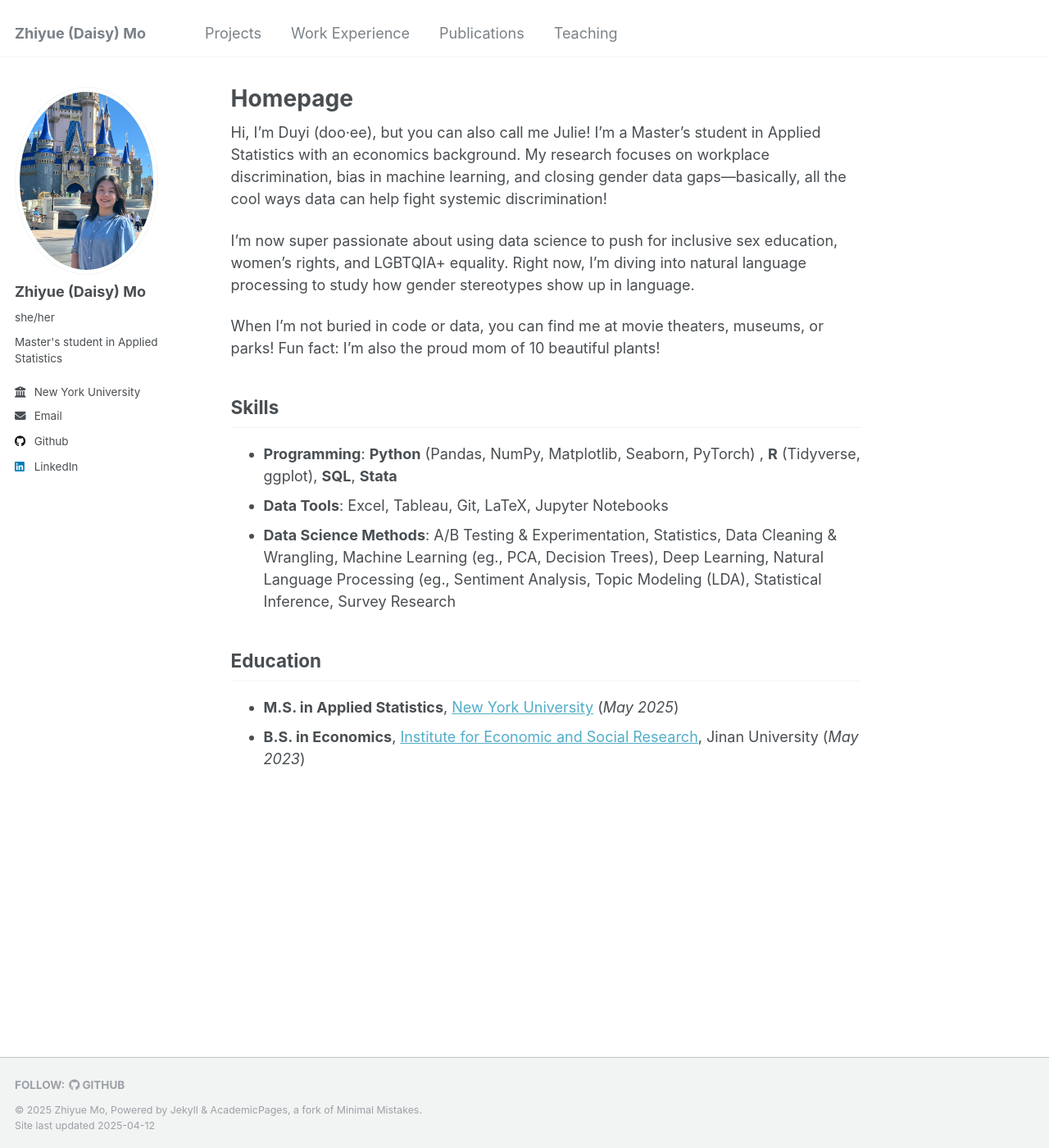
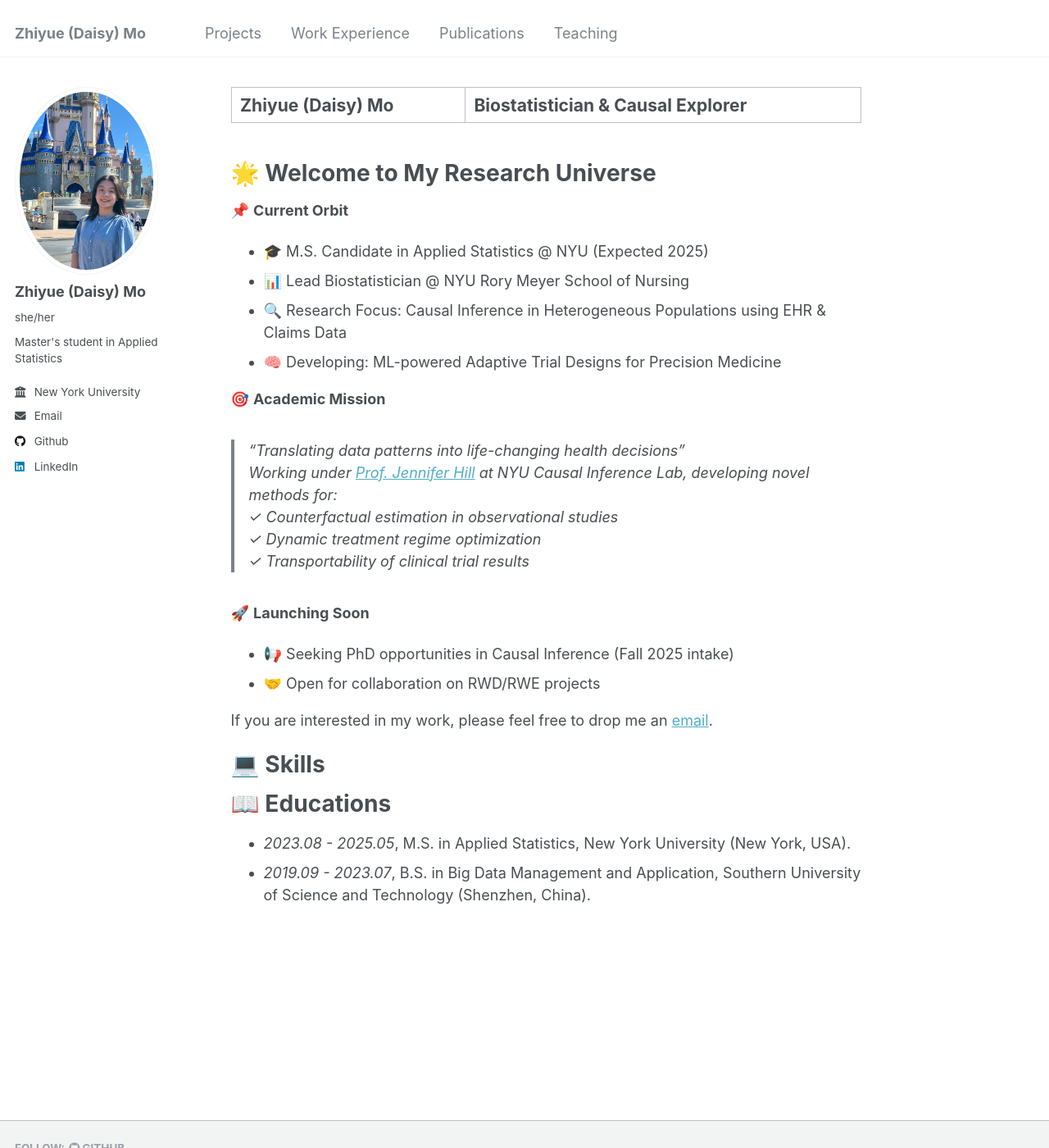
Before and after one commit to zhiyuemo/zhiyuemo.github.io, a Jekyll site: the page built from _pages/about.md, in a window 1280 px wide and 1400 px high. Shown: the whole window at 82% size. Built offline with Jekyll 4.4.1, drawn with Linux system fonts in a browser that asks for light colours.

Commit message:
Update about.md

```diff
--- a/_pages/about.md
+++ b/_pages/about.md
@@ -1,25 +1,45 @@
 ---
 permalink: /
-title: "Homepage"
-excerpt: "About me"
+title: "Zhiyue (Daisy) Mo | Biostatistician & Causal Explorer"
+excerpt: "Harnessing Data to Illuminate Health Decisions"
 author_profile: true
 redirect_from:
   - /about/
   - /about.html
 ---
 
-Hi, I’m Duyi (doo·ee), but you can also call me Julie! I’m a Master’s student in Applied Statistics with an economics background. My research focuses on workplace discrimination, bias in machine learning, and closing gender data gaps—basically, all the cool ways data can help fight systemic discrimination!
+{% if site.google_scholar_stats_use_cdn %}
+{% assign gsDataBaseUrl = "https://cdn.jsdelivr.net/gh/" | append: site.repository | append: "@" %}
+{% else %}
+{% assign gsDataBaseUrl = "https://raw.githubusercontent.com/" | append: site.repository | append: "/" %}
+{% endif %}
+{% assign url = gsDataBaseUrl | append: "google-scholar-stats/gs_data_shieldsio.json" %}
 
-I’m now super passionate about using data science to push for inclusive sex education, women’s rights, and LGBTQIA+ equality. Right now, I’m diving into natural language processing to study how gender stereotypes show up in language.
+<span class='anchor' id='about-me'></span>
+# 🌟 Welcome to My Research Universe
 
-When I’m not buried in code or data, you can find me at movie theaters, museums, or parks! Fun fact: I’m also the proud mom of 10 beautiful plants!
+📌 **Current Orbit**
+- 🎓 M.S. Candidate in Applied Statistics @ NYU (Expected 2025)
+- 📊 Lead Biostatistician @ NYU Rory Meyer School of Nursing
+- 🔍 Research Focus: Causal Inference in Heterogeneous Populations using EHR & Claims Data
+- 🧠 Developing: ML-powered Adaptive Trial Designs for Precision Medicine
 
-## Skills
-- **Programming**: **Python** (Pandas, NumPy, Matplotlib, Seaborn, PyTorch) , **R** (Tidyverse, ggplot), **SQL**, **Stata**
-- **Data Tools**: Excel, Tableau, Git, LaTeX, Jupyter Notebooks
-- **Data Science Methods**: A/B Testing & Experimentation, Statistics, Data Cleaning & Wrangling, Machine Learning (eg., PCA, Decision Trees), Deep Learning, Natural Language Processing (eg., Sentiment Analysis, Topic Modeling (LDA), Statistical Inference, Survey Research
+🎯 **Academic Mission**
+> *"Translating data patterns into life-changing health decisions"*
+Working under [Prof. Jennifer Hill](https://example.link) at NYU Causal Inference Lab, developing novel methods for:
+✓ Counterfactual estimation in observational studies
+✓ Dynamic treatment regime optimization
+✓ Transportability of clinical trial results
+
+🚀 **Launching Soon**
+- 📢 Seeking PhD opportunities in Causal Inference (Fall 2025 intake)
+- 🤝 Open for collaboration on RWD/RWE projects
+
+If you are interested in my work, please feel free to drop me an [email](mailto:jinyu_wang@brown.edu).
+
+# 💻 Skills
 
 
-## Education
-- **M.S. in Applied Statistics**, [New York University](https://steinhardt.nyu.edu/degree/ms-applied-statistics-social-science-research) (*May 2025*)
-- **B.S. in Economics**, [Institute for Economic and Social Research](https://iesr.jnu.edu.cn/Home/main.htm), Jinan University (*May 2023*)
+# 📖 Educations
+- *2023.08 - 2025.05*, M.S. in Applied Statistics, New York University (New York, USA).
+- *2019.09 - 2023.07*, B.S. in Big Data Management and Application, Southern University of Science and Technology (Shenzhen, China).
```
